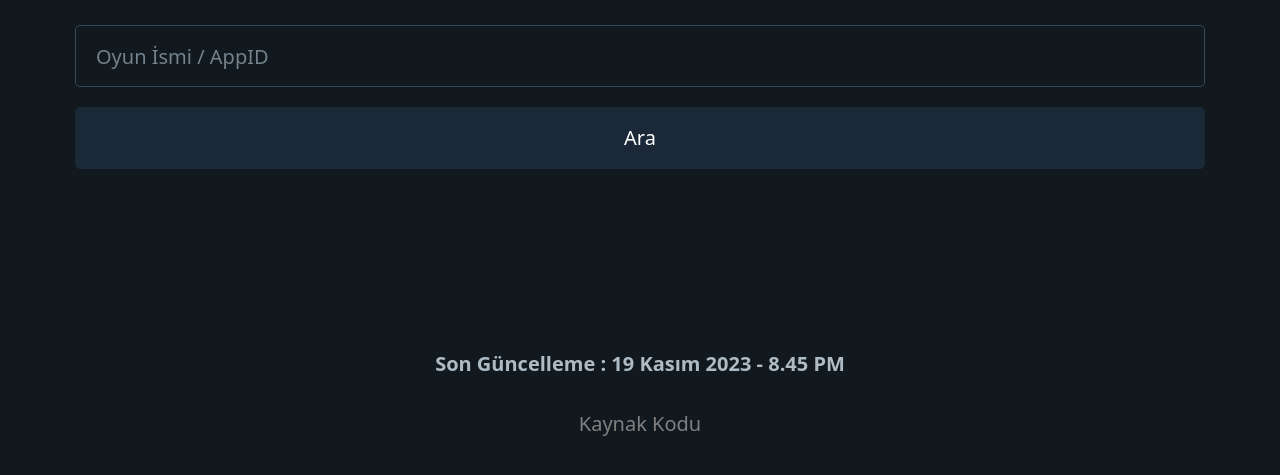
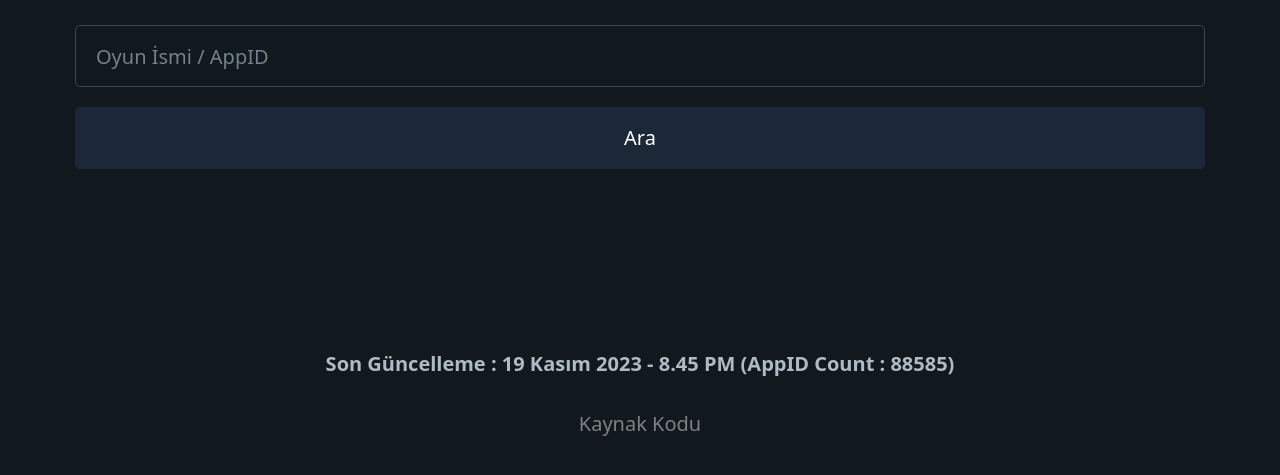
Before and after one commit to hauptkern/steamtrydb, a plain HTML site: page index.html in a window 1280 px wide. Shown: the part 145-620 px from the top of the page. Drawn offline with nearby package versions, Linux system fonts and the light colour scheme.

Commit message:
Add AppID Count to index.html

```diff
--- a/index.html
+++ b/index.html
@@ -49,7 +49,7 @@
             </div>
         </main>
         <footer style="text-align: center;">
-            <h6>Son Güncelleme : 19 Kasım 2023 - 8.45 PM</h6>
+            <h6>Son Güncelleme : 19 Kasım 2023 - 8.45 PM (AppID Count : 88585)</h6>
             <a href="https://github.com/hauptkern/steamtrydb" style="color:gray">Kaynak Kodu</a>
         </footer>
     </body>
```
